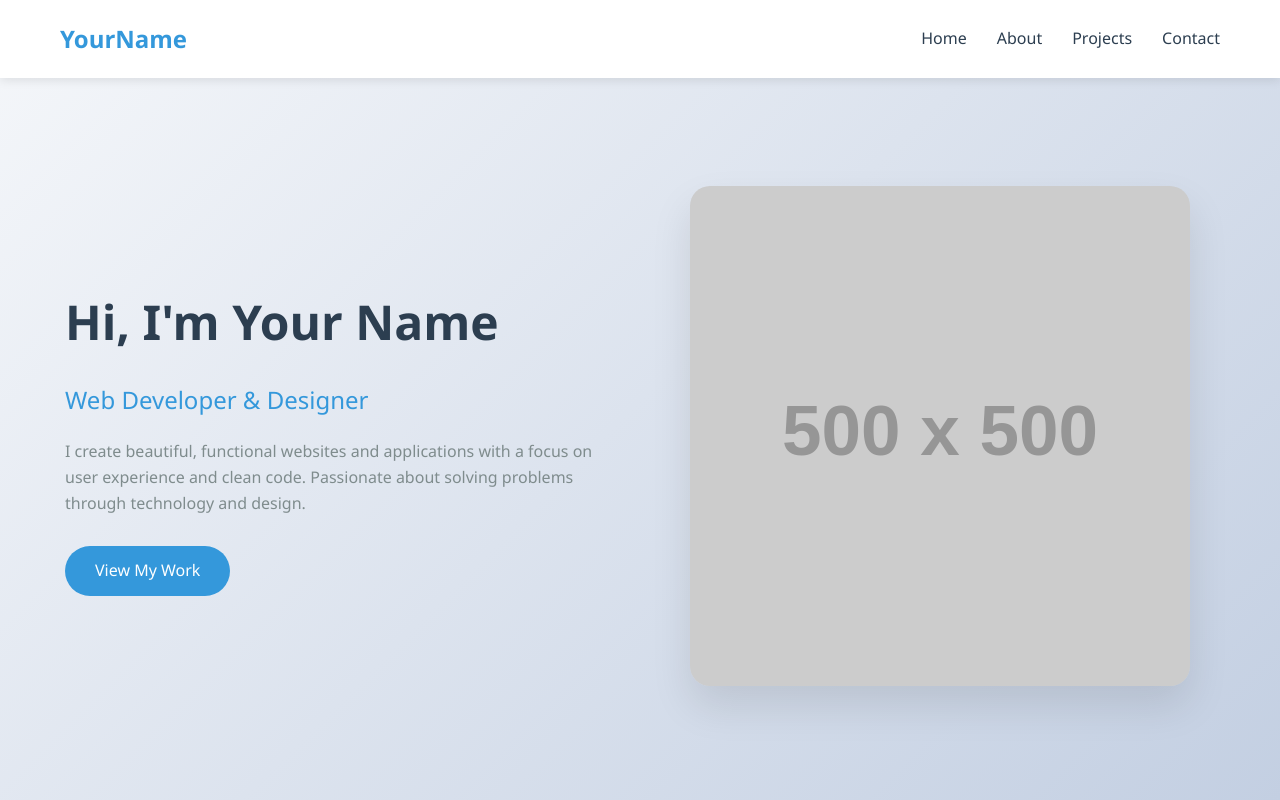
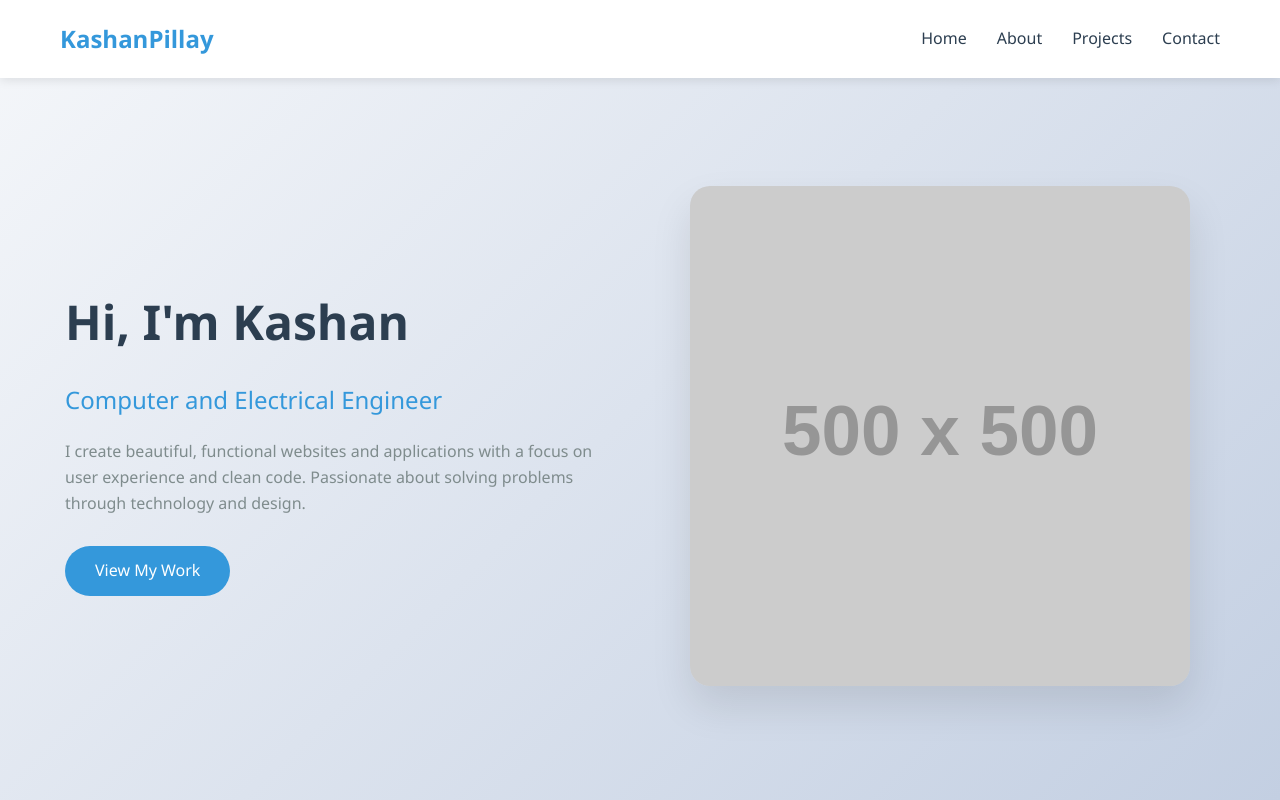
Before and after one commit to KashanPillay/kashanpillay.github.io, a plain HTML site: page index.html in a window 1280 px wide. Shown: the top 800 px of the page. Drawn offline with Linux system fonts and the light colour scheme; placeholder pictures from the web are drawn by us.

Commit message:
Update index.html

```diff
--- a/index.html
+++ b/index.html
@@ -3,7 +3,7 @@
 <head>
     <meta charset="UTF-8">
     <meta name="viewport" content="width=device-width, initial-scale=1.0">
-    <title>Your Name | Portfolio</title>
+    <title>Kashan Pillay | Portfolio</title>
     <link rel="stylesheet" href="https://cdnjs.cloudflare.com/ajax/libs/font-awesome/6.4.0/css/all.min.css">
     <style>
         :root {
@@ -521,7 +521,7 @@
     <header>
         <div class="container">
             <nav>
-                <a href="#" class="logo">YourName</a>
+                <a href="#" class="logo">KashanPillay</a>
                 <ul class="nav-links">
                     <li><a href="#home">Home</a></li>
                     <li><a href="#about">About</a></li>
@@ -540,13 +540,13 @@
         <div class="container">
             <div class="hero-content">
                 <div class="hero-text">
-                    <h1>Hi, I'm Your Name</h1>
-                    <h2>Web Developer & Designer</h2>
+                    <h1>Hi, I'm Kashan</h1>
+                    <h2>Computer and Electrical Engineer</h2>
                     <p>I create beautiful, functional websites and applications with a focus on user experience and clean code. Passionate about solving problems through technology and design.</p>
                     <a href="#projects" class="btn">View My Work</a>
                 </div>
                 <div class="hero-image">
-                    <img src="https://via.placeholder.com/500x500" alt="Your Name">
+                    <img src="https://via.placeholder.com/500x500" alt="Kashan Pillay">
                 </div>
             </div>
         </div>
@@ -689,7 +689,7 @@
             <div class="contact-info">
                 <div class="contact-item">
                     <i class="fas fa-envelope"></i>
-                    <span>your.email@example.com</span>
+                    <span>pllkas005@myuct.ac.za</span>
                 </div>
                 <div class="contact-item">
                     <i class="fas fa-phone"></i>
@@ -732,7 +732,7 @@
                 <a href="#"><i class="fab fa-instagram"></i></a>
                 <a href="#"><i class="fab fa-dribbble"></i></a>
             </div>
-            <p class="copyright">&copy; 2023 Your Name. All rights reserved.</p>
+            <p class="copyright">&copy; 2025 Kashan Pillay. All rights reserved.</p>
         </div>
     </footer>
 
```
